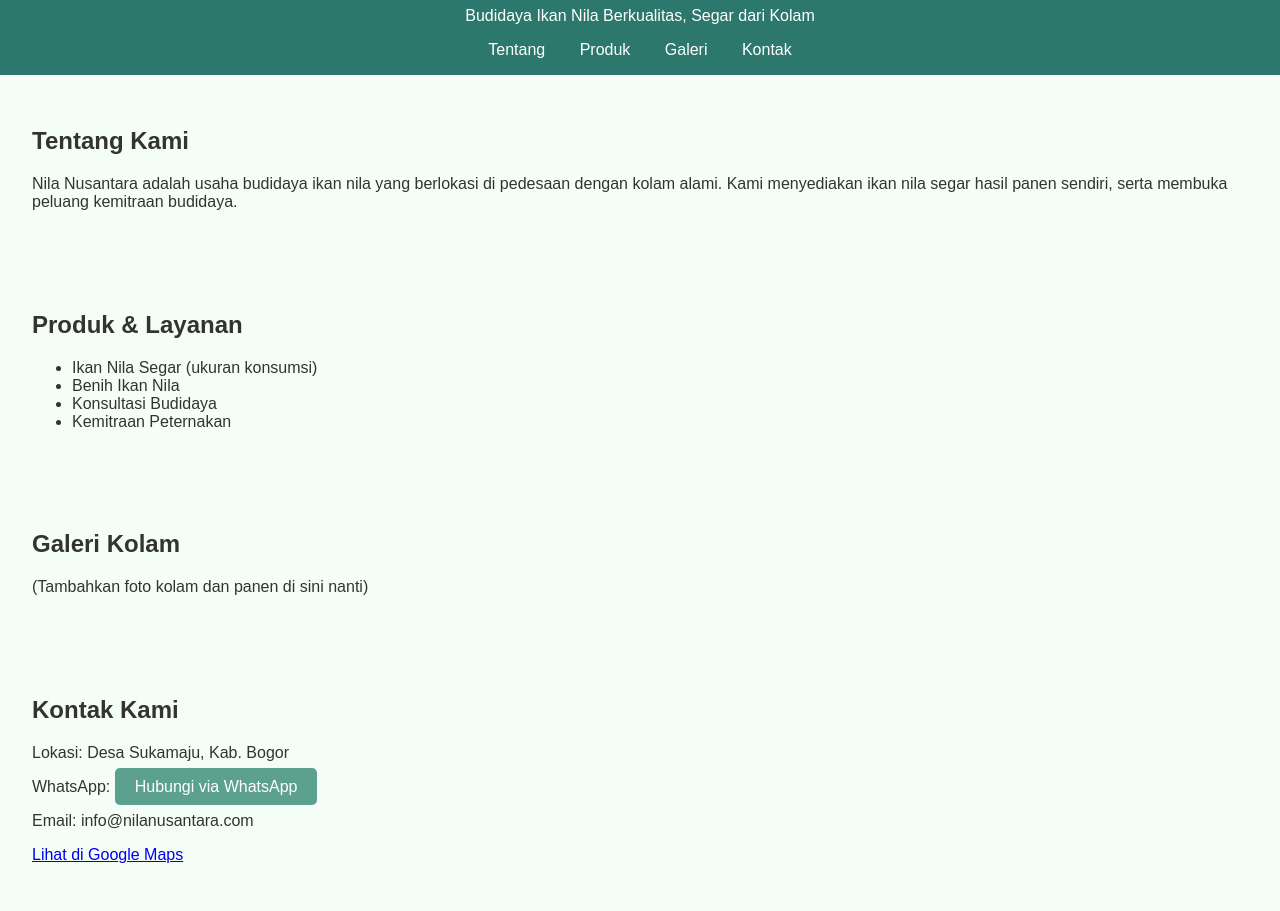
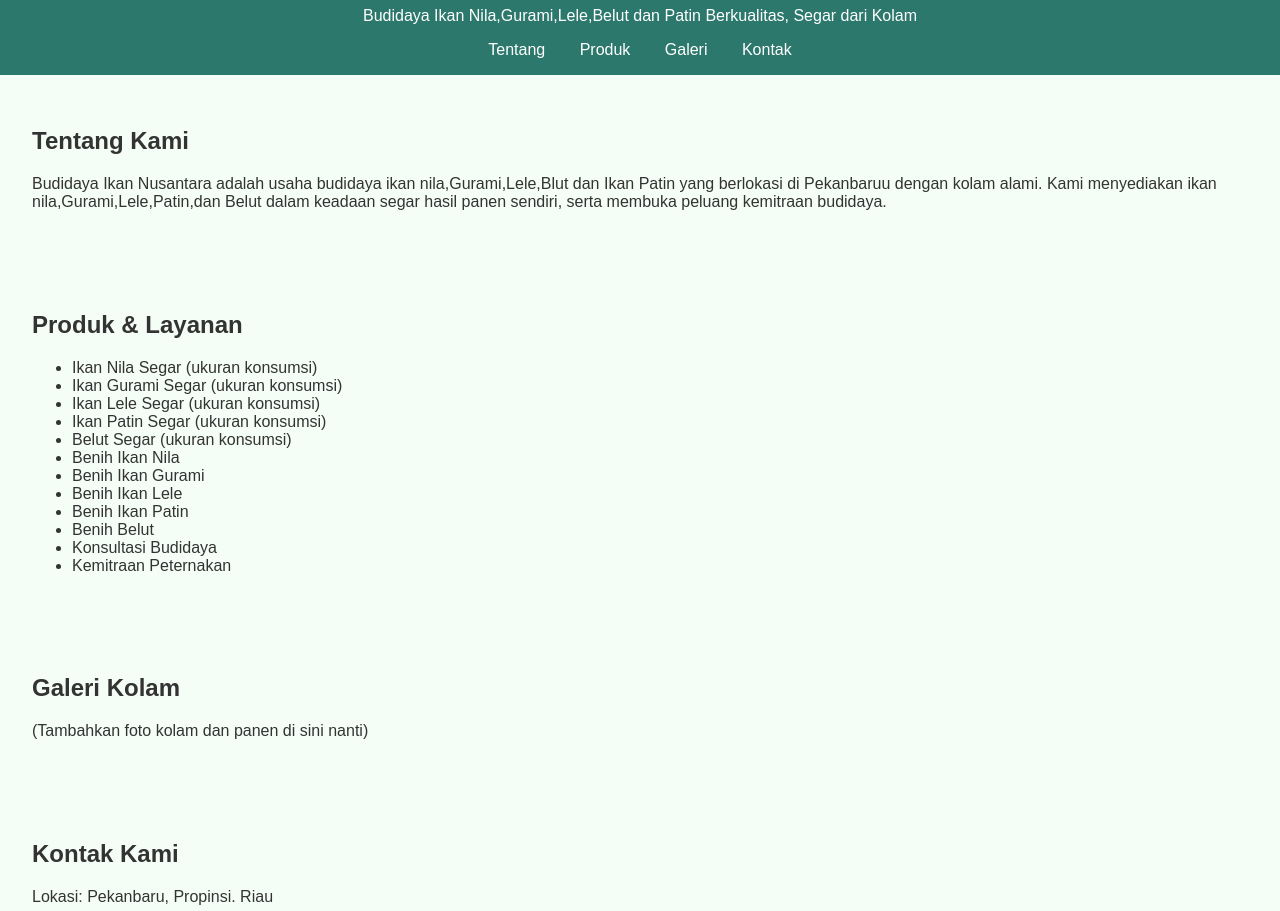
Before and after one commit to husnanbudidayaikanpekanbaru/Budidaya-ikan-pekanbaru, a plain HTML site: page index.html in a window 1280 px wide. Shown: the part 89-1000 px from the top of the page. Drawn offline with Linux system fonts and the light colour scheme.

Commit message:
Update index.html

```diff
--- a/index.html
+++ b/index.html
@@ -17,8 +17,8 @@
 <body>
 
 <header>
-  <h1>Nila Nusantara</h1>
-  <p>Budidaya Ikan Nila Berkualitas, Segar dari Kolam</p>
+  <h1>Budidaya Ikan Nusantara</h1>
+  <p>Budidaya Ikan Nila,Gurami,Lele,Belut dan Patin Berkualitas, Segar dari Kolam</p>
   <nav>
     <a href="#tentang">Tentang</a>
     <a href="#produk">Produk</a>
@@ -29,14 +29,22 @@
 
 <section id="tentang">
   <h2>Tentang Kami</h2>
-  <p>Nila Nusantara adalah usaha budidaya ikan nila yang berlokasi di pedesaan dengan kolam alami. Kami menyediakan ikan nila segar hasil panen sendiri, serta membuka peluang kemitraan budidaya.</p>
+  <p>Budidaya Ikan Nusantara adalah usaha budidaya ikan nila,Gurami,Lele,Blut dan Ikan Patin yang berlokasi di Pekanbaruu dengan kolam alami. Kami menyediakan ikan nila,Gurami,Lele,Patin,dan Belut dalam keadaan segar hasil panen sendiri, serta membuka peluang kemitraan budidaya.</p>
 </section>
 
 <section id="produk">
   <h2>Produk & Layanan</h2>
   <ul>
     <li>Ikan Nila Segar (ukuran konsumsi)</li>
+		<li>Ikan Gurami Segar (ukuran konsumsi)</li>
+		<li>Ikan Lele Segar (ukuran konsumsi)</li>
+    <li>Ikan Patin Segar (ukuran konsumsi)</li>
+    <li>Belut Segar (ukuran konsumsi)</li>
     <li>Benih Ikan Nila</li>
+		<li>Benih Ikan Gurami</li>
+		<li>Benih Ikan Lele</li>
+    <li>Benih Ikan Patin</li>
+    <li>Benih Belut</li>
     <li>Konsultasi Budidaya</li>
     <li>Kemitraan Peternakan</li>
   </ul>
@@ -49,9 +57,9 @@
 
 <section id="kontak">
   <h2>Kontak Kami</h2>
-  <p>Lokasi: Desa Sukamaju, Kab. Bogor</p>
-  <p>WhatsApp: <a class="btn" href="https://wa.me/6281234567890" target="_blank">Hubungi via WhatsApp</a></p>
-  <p>Email: info@nilanusantara.com</p>
+  <p>Lokasi: Pekanbaru, Propinsi. Riau</p>
+  <p>WhatsApp: <a class="btn" href="https://wa.me/6281374701005" target="_blank">Hubungi via WhatsApp</a></p>
+  <p>Email: info@Budidayaikanpekanbaru.com</p>
   <p><a href="https://maps.google.com" target="_blank">Lihat di Google Maps</a></p>
 </section>
 
```
